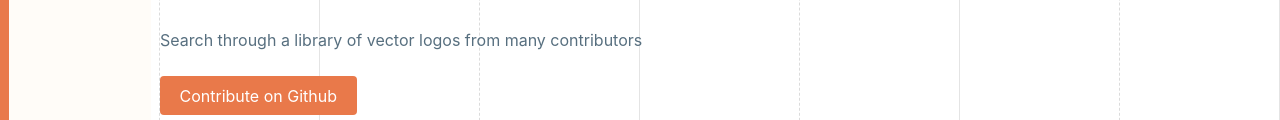
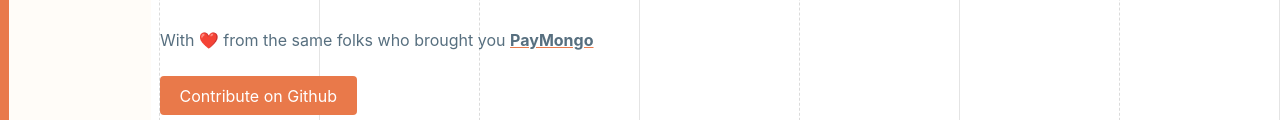
Before and after one commit to paymongo/phlogos, a website: page index.html in a window 1280 px wide. Shown: the part 208-328 px from the top of the page. Drawn offline with nearby package versions, Linux system fonts and the light colour scheme; files that its build step writes are made by us from their sources.

Commit message:
Updated subcopy

```diff
--- a/index.html
+++ b/index.html
@@ -70,7 +70,7 @@
             </div>
             <h1>PHLogos is an <a href="https://github.com/paymongo/phlogos" target="_blank">open source</a> collection<br>of
                 high quality, pixel perfect Philippine<br>company logos for free use.</h1>
-            <p class="subcopy">Search through a library of vector logos from many contributors</p>
+            <p class="subcopy">With ❤️ from the same folks who brought you <strong><a href="https://paymongo.com" target="_blank">PayMongo</a></strong></p>
             <a href="https://github.com/paymongo/phlogos" target="_blank"><button class="contribute">Contribute on Github</button></a>
 
             <div class="searchbar">
--- a/scss/layout/_header.scss
+++ b/scss/layout/_header.scss
@@ -127,6 +127,14 @@ header {
         // top: 22vh;
         bottom: 0;
         margin-bottom: 80px;
+        & a {
+            color: inherit;
+            text-decoration-color: $col-orange-1;
+
+            &:hover{
+                text-decoration-color: inherit;
+            }
+        }
     }
     .contribute {
         position: absolute;
```
